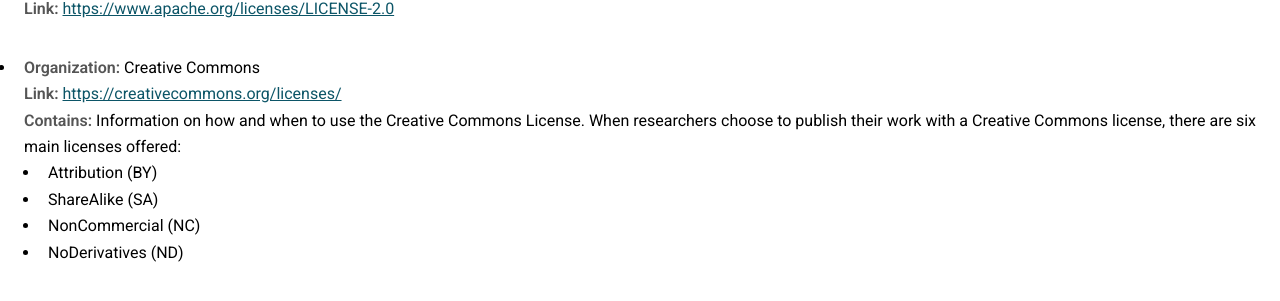
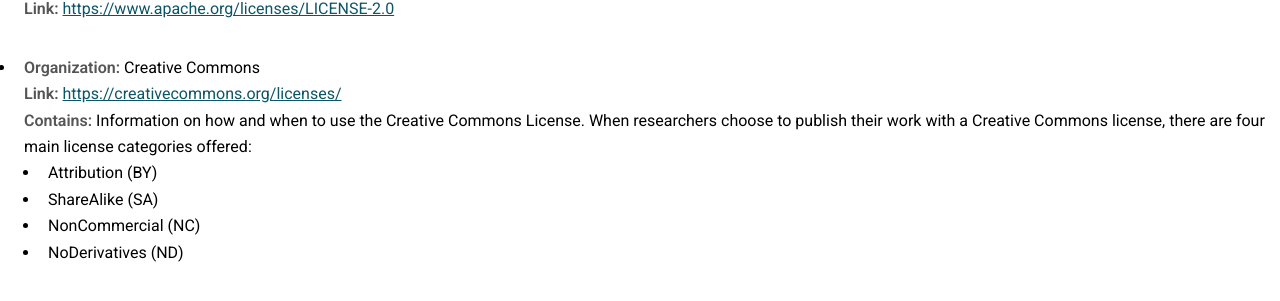
Before and after one commit to bfe-inf/toolkit, a Jekyll site: the page built from bp&s-licensing.html, in a window 1280 px wide. Shown: the part 617-918 px from the top of the page. Built offline with Jekyll 4.4.1, drawn with Linux system fonts in a browser that asks for light colours.

Commit message:
Update bp&s-licensing.html

```diff
--- a/bp&s-licensing.html
+++ b/bp&s-licensing.html
@@ -61,7 +61,7 @@
 					<ul>
 	     					<li> <strong>Organization:</strong> Creative Commons  <br/>
              	   				<strong>Link:</strong> <a href="https://creativecommons.org/licenses/" target="_blank">https://creativecommons.org/licenses/</a><br/>
-						<strong>Contains:</strong> Information on how and when to use the Creative Commons License. When researchers choose to publish their work with a Creative Commons license, there are six main licenses offered:
+						<strong>Contains:</strong> Information on how and when to use the Creative Commons License. When researchers choose to publish their work with a Creative Commons license, there are four main license categories offered:
 						<ul>
 							<li> Attribution (BY)
 							<li> ShareAlike (SA)
```
